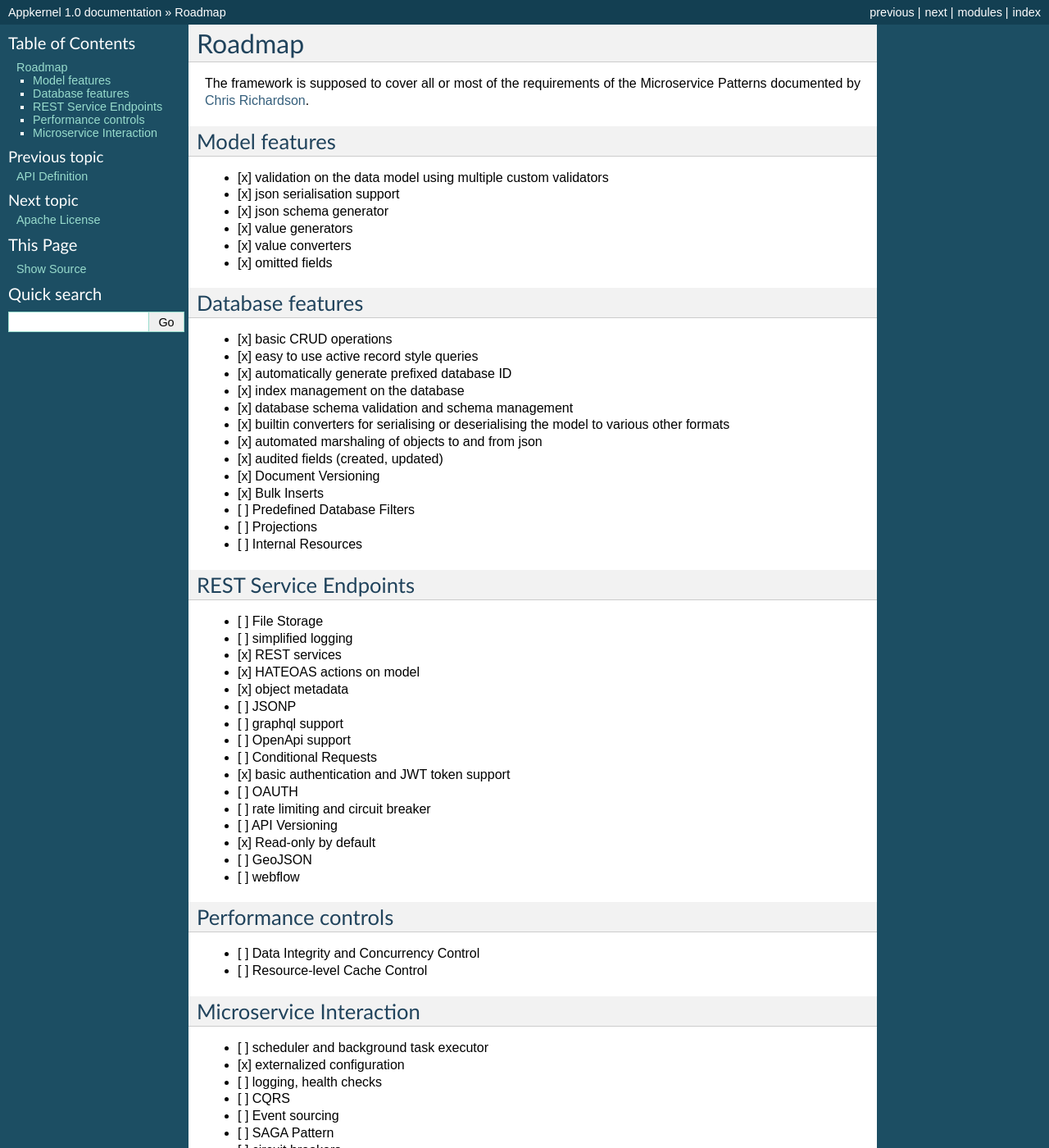
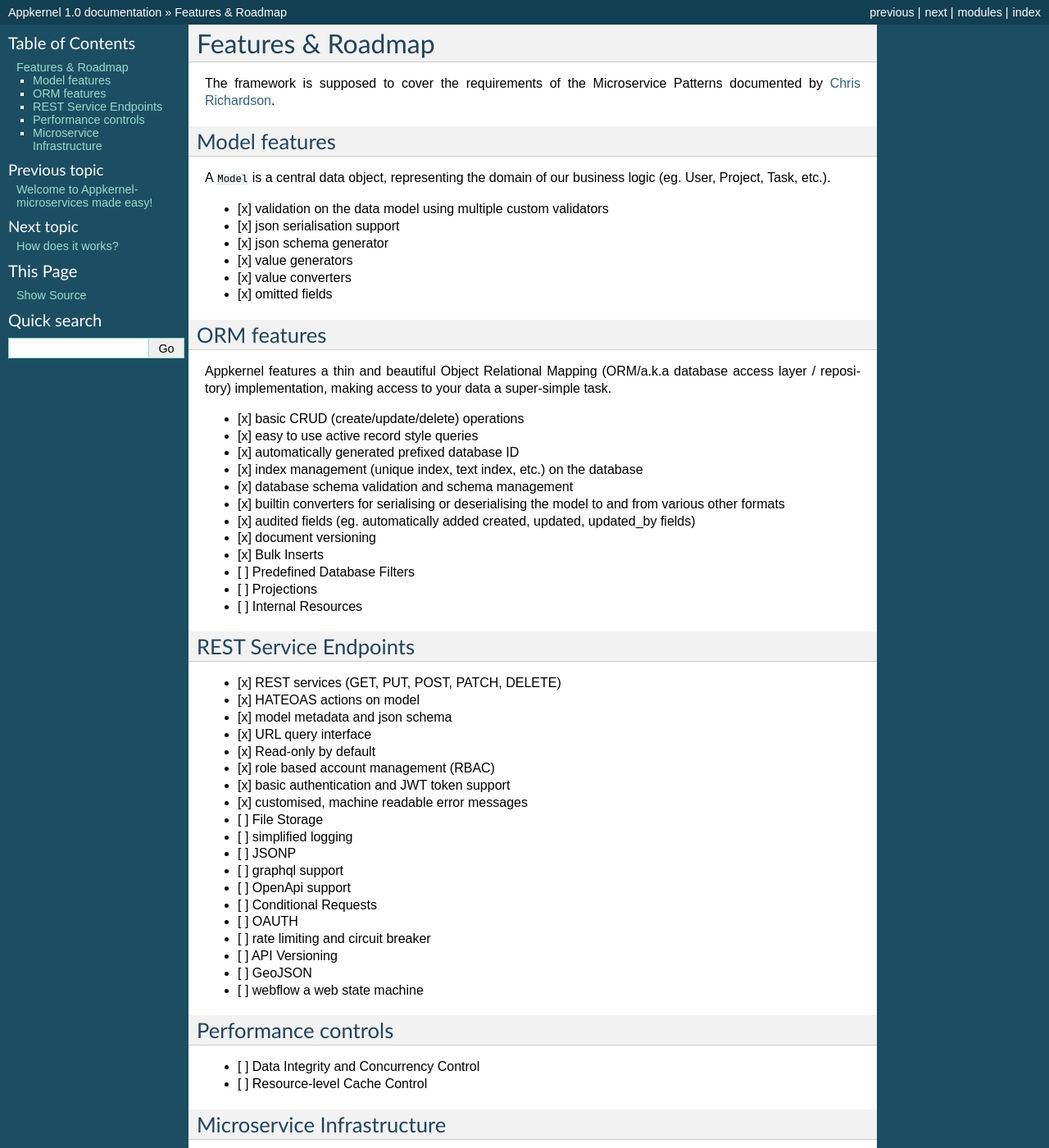
Before and after one commit to accelero-cloud/appkernel, a Sphinx documentation site: the page built from docs/roadmap.md, in a window 1280 px wide and 1400 px high. Shown: the whole window at 82% size. Built offline with Sphinx 7.4.7, drawn with Linux system fonts in a browser that asks for light colours; some of the changed text lies outside the part shown.

```diff
--- a/appkernel/__init__.py
+++ b/appkernel/__init__.py
@@ -1,9 +1,9 @@
 from engine import AppKernelEngine
 from model import Model, Property, AppKernelException, Index, TextIndex, UniqueIndex, PropertyRequiredException, \
-    ServiceException
+    ServiceException, Marshaller
 from validators import NotEmpty, Regexp, Past, Future, ValidationException, Email, Min, Max, Validator, Unique
 from service import Service
 from repository import Repository, AuditableRepository, MongoQuery, MongoRepository, Query
-from generators import create_uuid_generator, date_now_generator, password_hasher
+from generators import create_uuid_generator, date_now_generator, content_hasher
 from util import extract_model_messages
 from iam import IdentityMixin, Role, Anonymous, Denied, CurrentSubject, Authority, Permission, RbacMixin
--- a/docs/contents.rst.inc
+++ b/docs/contents.rst.inc
@@ -1,6 +1,7 @@
 .. toctree::
    :maxdepth: 1
 
+   roadmap
    introduction
    installation
    the_model
@@ -10,5 +11,4 @@
    authentication
    motivation_vision
    api
-   roadmap
    license
--- a/docs/index.rst
+++ b/docs/index.rst
@@ -32,7 +32,7 @@ Let's build a mini identity service: ::
         name = Property(str, required=True, index=UniqueIndex)
         email = Property(str, validators=[Email], index=UniqueIndex)
         password = Property(str, validators=[NotEmpty],
-                             value_converter=password_hasher(), omit=True)
+                             converter=content_hasher(), omit=True)
         roles = Property(list, sub_type=str, default_value=['Login'])
 
     app = Flask(__name__)
@@ -115,7 +115,7 @@ Add schema validation to the database: ::
 
 Hash the password and omit this attribute from the json representation: ::
 
-   password = Property(..., value_converter=password_hasher(rounds=10), omit=True)
+   password = Property(..., converter=content_hasher(rounds=10), omit=True)
 
 Run the generators on the attributes and validate the resulting object (usually not needed, since it is implicitly called by save and dumps methods): ::
 
--- a/docs/repositories.rst
+++ b/docs/repositories.rst
@@ -23,7 +23,7 @@ Basic CRUD (Created, Update, Delete) operations
 
 The following example describe a way for database initialisation which is only recommended for the interactive interpreter or for unit tests. ::
 
-    from appkernel import Model, MongoRepository, Property, password_hasher, create_uuid_generator, Email, AuditableRepository, NotEmpty, date_now_generator, Past
+    from appkernel import Model, MongoRepository, Property, content_hasher, create_uuid_generator, Email, AuditableRepository, NotEmpty, date_now_generator, Past
     from appkernel.configuration import config
     from pymongo import MongoClient
     from enum import Enum
--- a/docs/roadmap.md
+++ b/docs/roadmap.md
@@ -1,8 +1,9 @@
-# Roadmap
+# Features & Roadmap
 
-The framework is supposed to cover all or most of the requirements of the Microservice Patterns documented by [Chris Richardson](http://microservices.io/patterns/index.html).
+The framework is supposed to cover the requirements of the Microservice Patterns documented by [Chris Richardson](http://microservices.io/patterns/index.html).
 
 ## Model features
+A `Model` is a central data object, representing the domain of our business logic (eg. User, Project, Task, etc.).
 - [x] validation on the data model using multiple custom validators
 - [x] json serialisation support
 - [x] json schema generator
@@ -10,46 +11,49 @@ The framework is supposed to cover all or most of the requirements of the Micros
 - [x] value converters
 - [x] omitted fields
 
-## Database features
-- [x] basic CRUD operations
+## ORM features
+Appkernel features a thin and beautiful Object Relational Mapping (ORM/a.k.a database access layer / repository) implementation, making access to your data a super-simple task.
+- [x] basic CRUD (create/update/delete) operations
 - [x] easy to use active record style queries
-- [x] automatically generate prefixed database ID
-- [x] index management on the database
+- [x] automatically generated prefixed database ID
+- [x] index management (unique index, text index, etc.) on the database
 - [x] database schema validation and schema management
-- [x] builtin converters for serialising or deserialising the model to various other formats
-- [x] automated marshaling of objects to and from json
-- [x] audited fields (created, updated)
-- [x] Document Versioning
+- [x] builtin converters for serialising or deserialising the model to and from various other formats
+- [x] audited fields (eg. automatically added created, updated, updated_by fields)
+- [x] document versioning
 - [x] Bulk Inserts
 - [ ] Predefined Database Filters
 - [ ] Projections
 - [ ] Internal Resources
 
 ## REST Service Endpoints
+- [x] REST services (GET, PUT, POST, PATCH, DELETE)
+- [x] HATEOAS actions on model
+- [x] model metadata and json schema
+- [x] URL query interface
+- [x] Read-only by default
+- [x] role based account management (RBAC)
+- [x] basic authentication and JWT token support
+- [x] customised, machine readable error messages
 - [ ] File Storage
 - [ ] simplified logging
-- [x] REST services
-- [x] HATEOAS actions on model
-- [x] object metadata
 - [ ] JSONP
 - [ ] graphql support
 - [ ] OpenApi support
 - [ ] Conditional Requests
-- [x] basic authentication and JWT token support
 - [ ] OAUTH
 - [ ] rate limiting and circuit breaker
 - [ ] API Versioning
-- [x] Read-only by default
 - [ ] GeoJSON
-- [ ] webflow
+- [ ] webflow a web state machine
 
 ## Performance controls
 - [ ] Data Integrity and Concurrency Control
 - [ ] Resource-level Cache Control
 
-## Microservice Interaction
+## Microservice Infrastructure
+- [x] externalized configuration
 - [ ] scheduler and background task executor
-- [x] externalized configuration
 - [ ] logging, health checks
 - [ ] CQRS
 - [ ] Event sourcing
```
Also changed, not shown: README.md (+2 -2 lines), docs/api.rst (+2 -2 lines), docs/introduction.rst (+7 -7 lines), docs/the_model.rst (+18 -17 lines), 8 other files.
